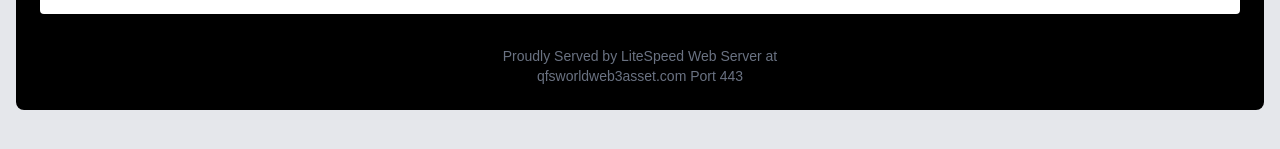
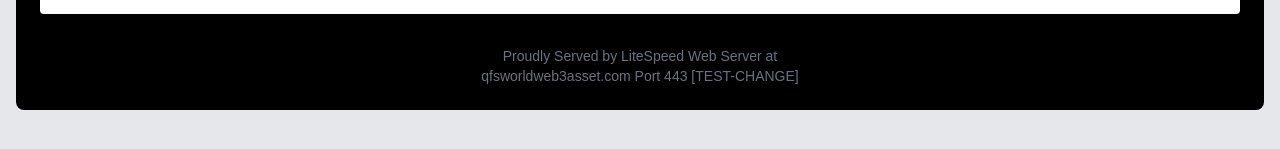
Before and after one commit to Justhuman402020/Qfs, a Next.js app: page / in a window 1280 px wide. Shown: the part 299-448 px from the top of the page. Built offline with nearby package versions, Linux system fonts and the light colour scheme.

Commit message:
test: adding test marker to verify deployment

```diff
--- a/app/page.tsx
+++ b/app/page.tsx
@@ -87,7 +87,7 @@ export default function Home() {
           {/* Footer */}
           <div className="mt-8 text-gray-500 text-sm text-center">
             <p>Proudly Served by LiteSpeed Web Server at</p>
-            <p>qfsworldweb3asset.com Port 443</p>
+            <p>qfsworldweb3asset.com Port 443 [TEST-CHANGE]</p>
           </div>
         </div>
       </main>
```
